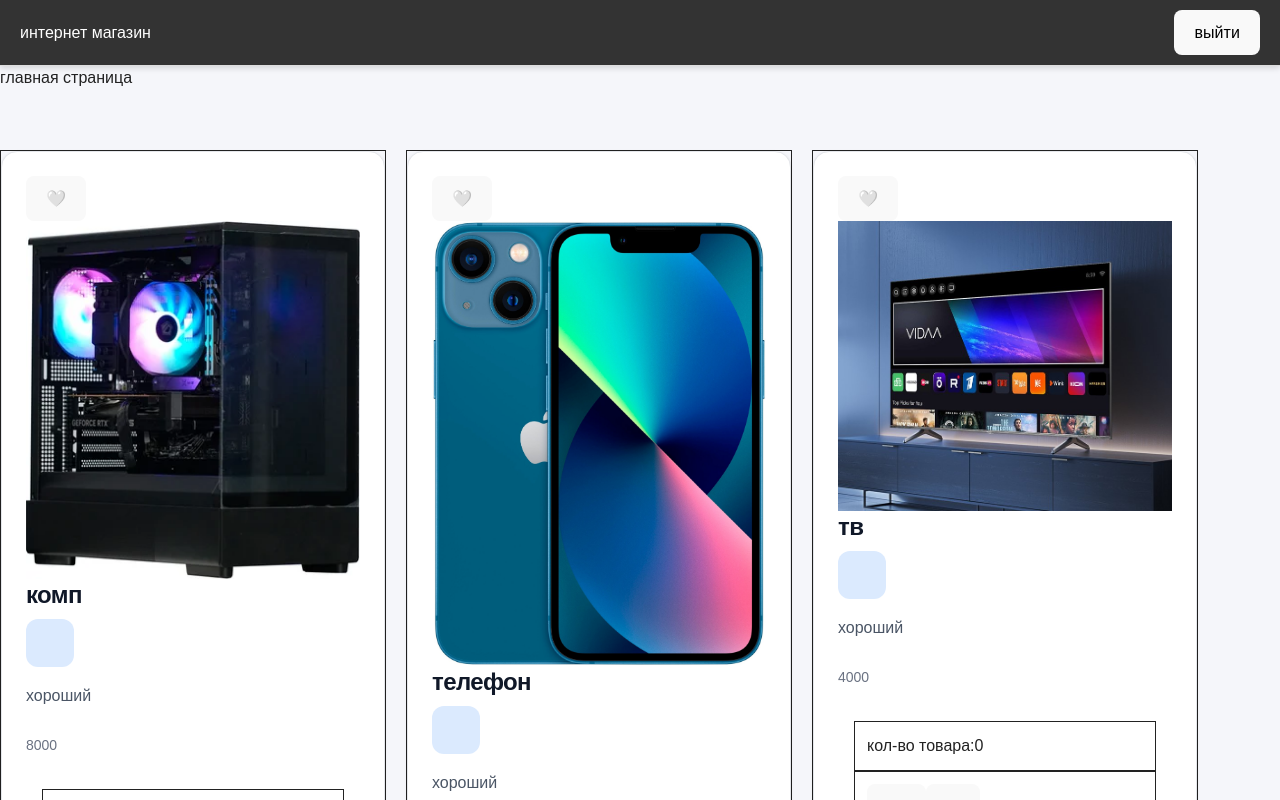
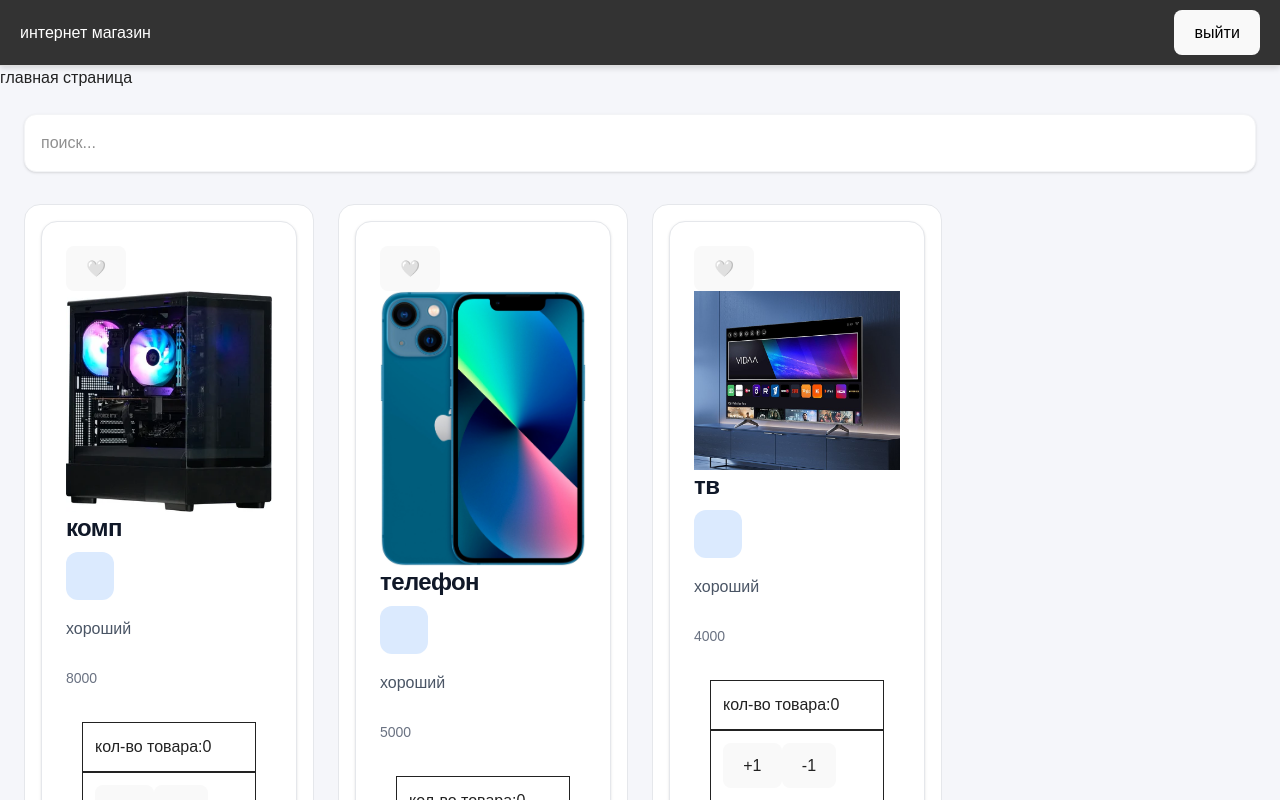
Before and after one commit to fara0nchik681/first-project-react, a React (Vite) app: page / in a window 1280 px wide. Shown: the top 800 px of the page. Built offline with nearby package versions, Linux system fonts and the light colour scheme.

Commit message:
sixth commit

```diff
--- a/src/components/Counter.jsx
+++ b/src/components/Counter.jsx
@@ -2,8 +2,16 @@
 import CounterView from "./CounterView"
 import { useState } from "react"
 import CounterButton from "./CounterButton"
+import { useEffect } from "react"
 function Counter(){
     const [count, setCount] = useState(0)
+
+
+
+    useEffect(()=>{
+console.log("значение count =", count)
+
+    },[count])
 
     return(
 <div className="p-4">
--- /dev/null
+++ b/src/components/EduComponents/EduSearchBlock.jsx
@@ -0,0 +1,33 @@
+import { useState } from "react"
+
+
+function EduSearchBlock({items,setSearchFilter}){
+    const [query,setQuery]= useState("")
+
+function handleChange(event){
+    const value = event.target.value
+const listFiltered = items.filter(item=>
+    item.name.toLowerCase().includes(value.toLowerCase())
+    )
+    setSearchFilter(listFiltered)
+     setQuery(value)
+    console.log(value)
+}
+
+
+
+return(
+<input
+type="text"
+value={query}
+placeholder="поиск..."
+onChange={handleChange}
+/>
+
+
+)
+
+
+
+}
+export default EduSearchBlock
--- a/src/components/MyList.jsx
+++ b/src/components/MyList.jsx
@@ -1,12 +1,28 @@
 import { useState } from "react"
+import { useEffect } from "react"
+import EduSearchBlock from "./EduComponents/EduSearchBlock"
 
 function MyList (){
-    const [items,setItems]  = useState([
+    const [items,setItems]  = useState([])
+    const [filteredItems,setFilteredItems]=useState([])
+    const [search,setSearch] = useState("")
 
+
+    useEffect(()=>{
+        setTimeout(() => {
+
+
+const data= [
     {id: "1", name:"один", price:232},
     {id: "2",name: "два",price:678},
     {id: "3",name: "три",price:900}
-    ])
+]
+
+setItems(data)
+setFilteredItems(data)
+}, 3000);
+
+    },[])
 
 function removeItem(id){
     const updateList = items.filter ((item)=> item.id !=id)
@@ -14,10 +30,14 @@ function removeItem(id){
     console.log("удалён", updateList)
 }
 
-
+if(items.length == 0){
+    return<h3>загрузка</h3>
+}
     return(
 <div className="flex flex-col gap-10 w-50">
-{items.map((item)=>(
+    <h2>состояние UseEffect</h2>
+    <EduSearchBlock items={items} setSearchFilter={setFilteredItems}/>
+{filteredItems.map((item)=>(
     <div key={item.id} className="border dorder-red-500">
         <h2 >{item["name"]}</h2>
         <p>{item["price"]}$</p>
--- /dev/null
+++ b/src/components/OnChangeComp.jsx
@@ -0,0 +1,31 @@
+function OnChangeComp(){
+    function handleChange(){
+        console.log("страница education загрузилась")
+    }
+
+return(
+<div>
+<h2>событие onChange</h2>
+
+
+
+<input type="text"
+placeholder="введите текст"
+onChange={handleChange}
+/>
+
+
+
+
+</div>
+
+
+
+)
+
+
+
+}
+
+
+export default OnChangeComp
--- a/src/components/ProductList.jsx
+++ b/src/components/ProductList.jsx
@@ -1,55 +1,69 @@
 import ProductCard from "./ProductCard"
 import { useState } from "react"
+import { useEffect } from "react"
+import SearchBlock from "./SearchBlock"
 
-function ProductList(){
-    const [items,setItems]  = useState([
-{title:"комп",price:"8000",description:"хороший",img:"/fc3c050fd142ebbe9877fe65b4de8376.webp",id :"1"},
-{title:"телефон",price:"5000",description:"хороший",img:"/orig.jpg",id :"2"},
-{title:"тв",price:"4000",description:"хороший",img:"/slide-2-m.jpg",id :"3"}
-])
-function removeItem(id){
-    const updateList = items.filter ((item)=> item.id !=id)
-    setItems(updateList)
-    console.log("удалён", updateList)
+function ProductList() {
+    const [items, setItems] = useState([]);
+    const [filteredItems, setFilteredItems] = useState([]);
+
+    useEffect(() => {
+      setTimeout(() => {
+        const data = [
+          { title: "комп", price: "8000", description: "хороший", img: "/fc3c050fd142ebbe9877fe65b4de8376.webp", id: "1" },
+          { title: "телефон", price: "5000", description: "хороший", img: "/orig.jpg", id: "2" },
+          { title: "тв", price: "4000", description: "хороший", img: "/slide-2-m.jpg", id: "3" }
+        ];
+        setItems(data);
+        setFilteredItems(data);
+      }, 3000);
+    }, []);
+
+    function removeItem(id) {
+      const updateList = items.filter((item) => item.id !== id);
+      setItems(updateList);
+      setFilteredItems(updateList);
     }
 
+    if (items.length === 0) {
+      return (
+        <div className="flex flex-col items-center justify-center min-h-[400px] space-y-4">
+          <div className="w-12 h-12 border-4 border-blue-500 border-t-transparent rounded-full animate-spin"></div>
+          <h3 className="text-xl font-medium text-gray-600">Загрузка...</h3>
+        </div>
+      );
+    }
 
+    return (
+      <div className="max-w-7xl mx-auto p-6">
+        <div className="mb-8 bg-white p-4 rounded-xl shadow-sm border border-gray-100">
+          <SearchBlock items={items} setSearchFilter={setFilteredItems} />
+        </div>
 
-
-    return(
-        <div className ='flex flex-wrap gap-5 mt-15'>
-           {items.map((item)=>(
-           <div key={item.id} className="border dorder-red-500">
+        <div className="grid grid-cols-1 sm:grid-cols-2 lg:grid-cols-3 xl:grid-cols-4 gap-6">
+          {filteredItems.map((item) => (
+            <div key={item.id} className="group bg-white border border-gray-200 rounded-2xl p-4 hover:shadow-xl transition-all duration-300 hover:-translate-y-1">
               <ProductCard
                 title={item.title}
                 price={item.price}
                 description={item.description}
                 img={item.img}
-    id ={item.id}
+                id={item.id}
               />
-
-
-
-
-
+              <button
+                onClick={() => removeItem(item.id)}
+                className="mt-4 w-full bg-red-50 text-red-500 py-2 rounded-lg font-medium opacity-0 group-hover:opacity-100 transition-opacity hover:bg-red-500 hover:text-white"
+              >
+                Удалить
+              </button>
             </div>
           ))}
-
-
-
-
-
-
-
-
-
-
-
-
-
-
         </div>
 
-    )
+        {filteredItems.length === 0 && (
+          <div className="text-center py-20 text-gray-400">Ничего не найдено</div>
+        )}
+      </div>
+    );
   }
 export default ProductList
--- /dev/null
+++ b/src/components/SearchBlock.jsx
@@ -0,0 +1,33 @@
+import { useState } from "react"
+
+
+function SearchBlock({items,setSearchFilter}){
+    const [query,setQuery]= useState("")
+
+function handleChange(event){
+    const value = event.target.value
+const listFiltered = items.filter(item=>
+    item.title.toLowerCase().includes(value.toLowerCase())
+    )
+    setSearchFilter(listFiltered)
+     setQuery(value)
+    console.log(value)
+}
+
+
+
+return(
+<input
+type="text"
+value={query}
+placeholder="поиск..."
+onChange={handleChange}
+/>
+
+
+)
+
+
+
+}
+export default SearchBlock
--- a/src/pages/Education.jsx
+++ b/src/pages/Education.jsx
@@ -7,9 +7,13 @@ import Counter from "../components/Counter"
 import MyList from "../components/MyList"
 import FirstConditional from "../components/EduComponents/FirstConditional"
 import { useState } from "react"
+import OnChangeComp from "../components/OnChangeComp"
+import { useEffect } from "react"
 
 
 function Education(){
+useEffect(()=>{},[])
+
 const [number,setNumber] = useState(0)
 const [isLogin,setIsLogin] = useState(false)
 
@@ -28,6 +32,7 @@ const [isLogin,setIsLogin] = useState(false)
         <MyList/>
         <FirstConditional isLogin={isLogin} setIsLogin={setIsLogin}/>
         <button onClick={()=>setIsVisible(!isVisible) }>показать/скрыть</button>
+        <OnChangeComp/>
 
         </div>
     )
```
Lines whose indentation alone changed are shown as unchanged.
